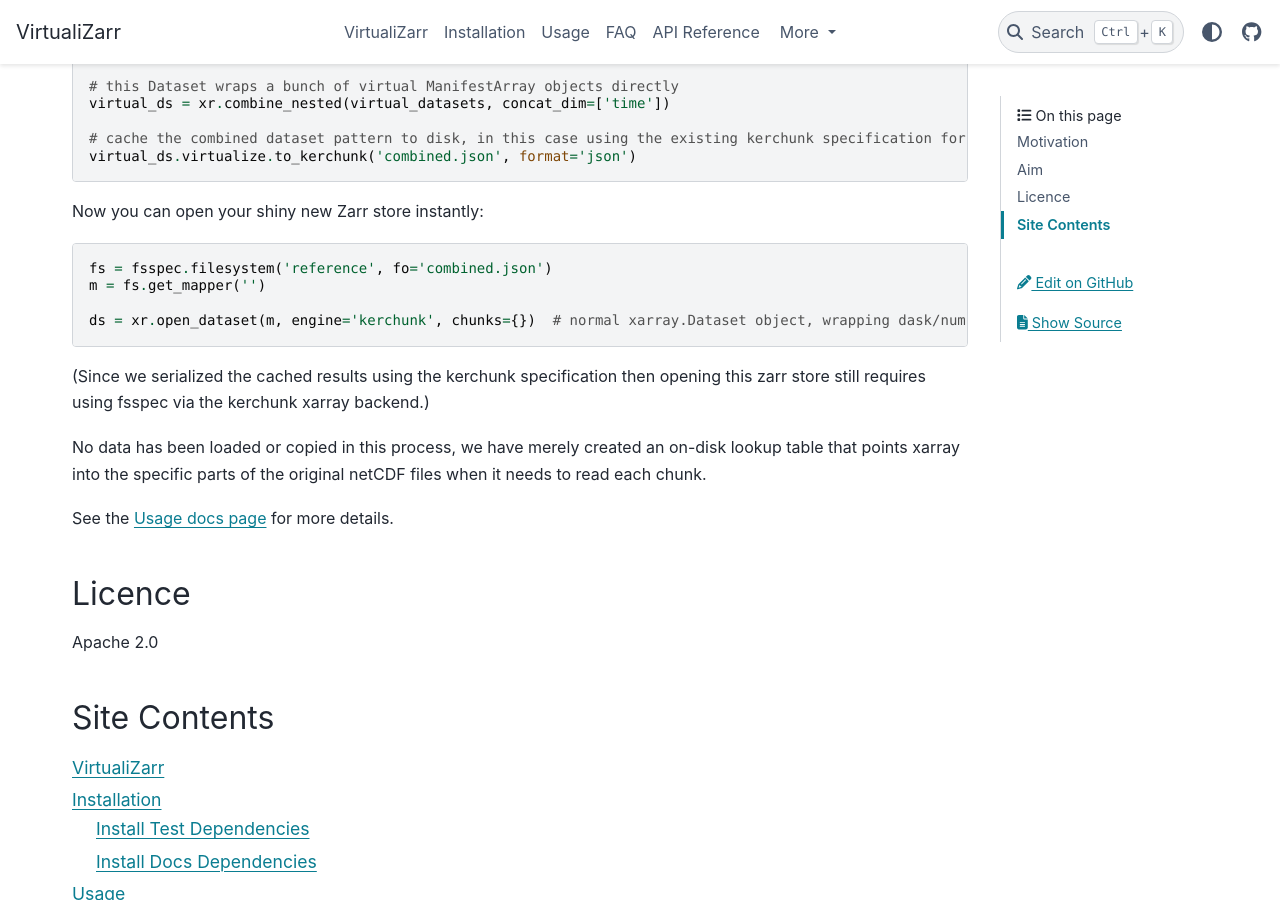
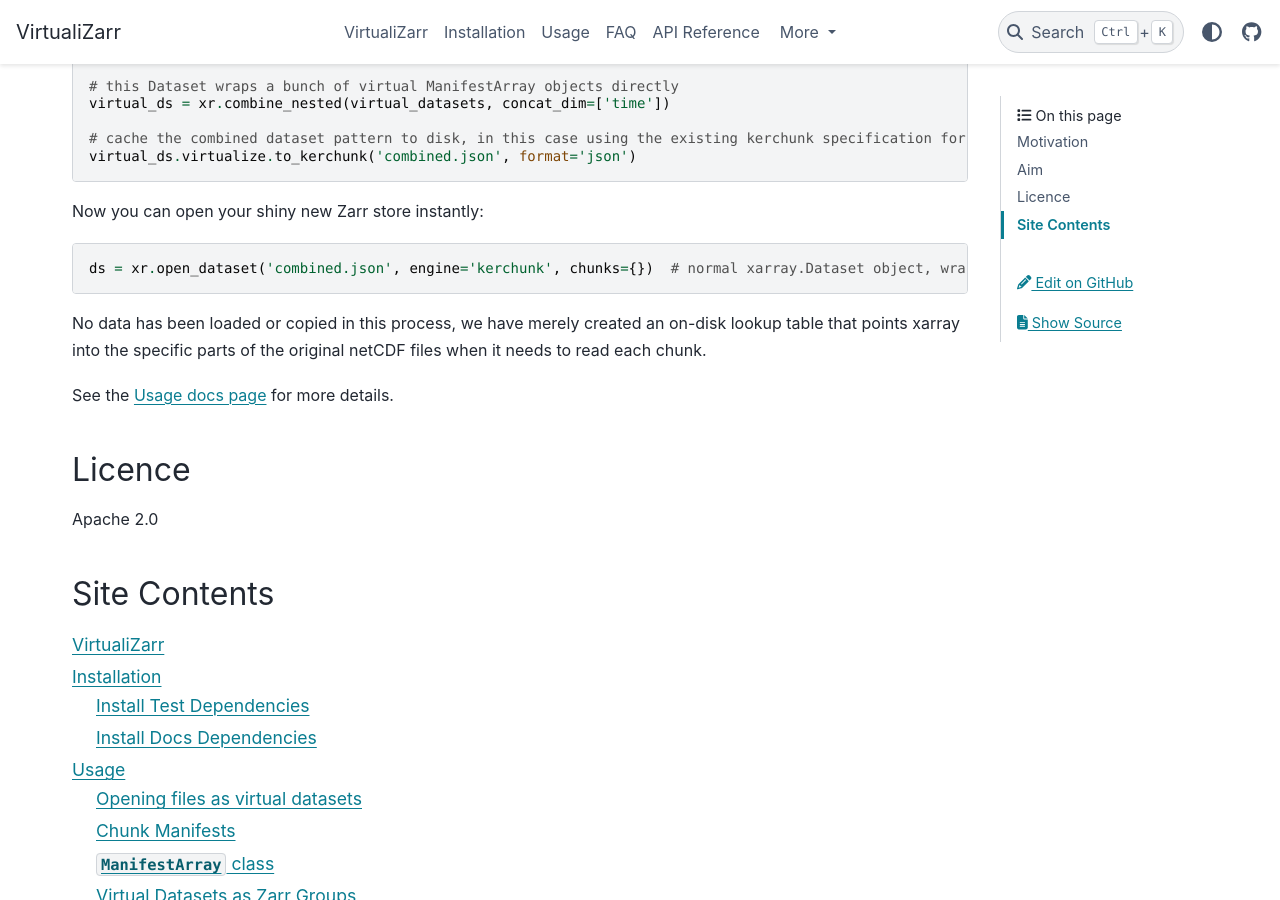
Before and after one commit to zarr-developers/VirtualiZarr, a Sphinx documentation site: the page built from docs/index.md, in a window 1280 px wide and 900 px high, scrolled down 1785 px. Built offline with Sphinx 7.4.7 and the PyData theme 0.15.4, drawn with Linux system fonts in a browser that asks for light colours.

Commit message:
Update index.md (#275)
Remove `fsspec` from `xr.open_dataset` usage example.

````diff
--- a/docs/index.md
+++ b/docs/index.md
@@ -59,13 +59,8 @@
 Now you can open your shiny new Zarr store instantly:
 
 ```python
-fs = fsspec.filesystem('reference', fo='combined.json')
-m = fs.get_mapper('')
-
-ds = xr.open_dataset(m, engine='kerchunk', chunks={})  # normal xarray.Dataset object, wrapping dask/numpy arrays etc.
+ds = xr.open_dataset('combined.json', engine='kerchunk', chunks={})  # normal xarray.Dataset object, wrapping dask/numpy arrays etc.
 ```
-
-(Since we serialized the cached results using the kerchunk specification then opening this zarr store still requires using fsspec via the kerchunk xarray backend.)
 
 No data has been loaded or copied in this process, we have merely created an on-disk lookup table that points xarray into the specific parts of the original netCDF files when it needs to read each chunk.
 
````
